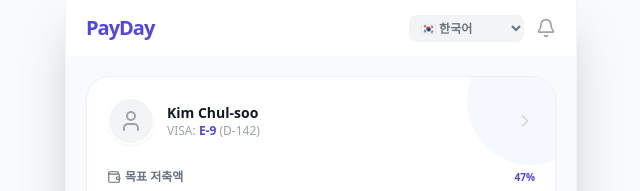
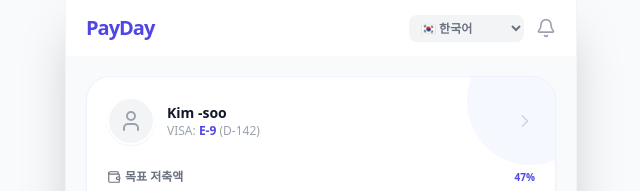
Before and after one commit to jst7501/test-bad, a React (Vite) app: page / in a window 1280 px wide. Shown: the top 191 px of the page, without its empty margins (319-959 px from the left). Built offline with nearby package versions, Linux system fonts and the light colour scheme.

Commit message:
first commit

```diff
--- a/src/App.tsx
+++ b/src/App.tsx
@@ -33,7 +33,7 @@ import FoodMap from "./FoodMap";
 // [Data] 유저 및 홈 화면 목업 데이터
 // =========================================================
 const USER_MOCK = {
-  name: "Kim Chul-soo",
+  name: "Kim -soo",
   nationality: "Vietnam",
   visaType: "E-9",
   visaExpiry: "2026-05-20", // D-Day 계산용
```
